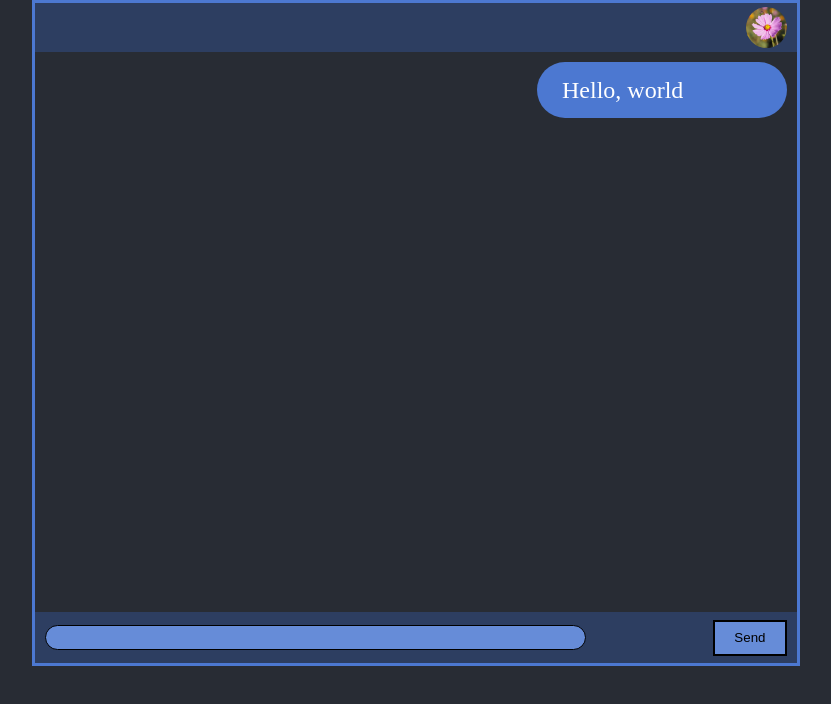
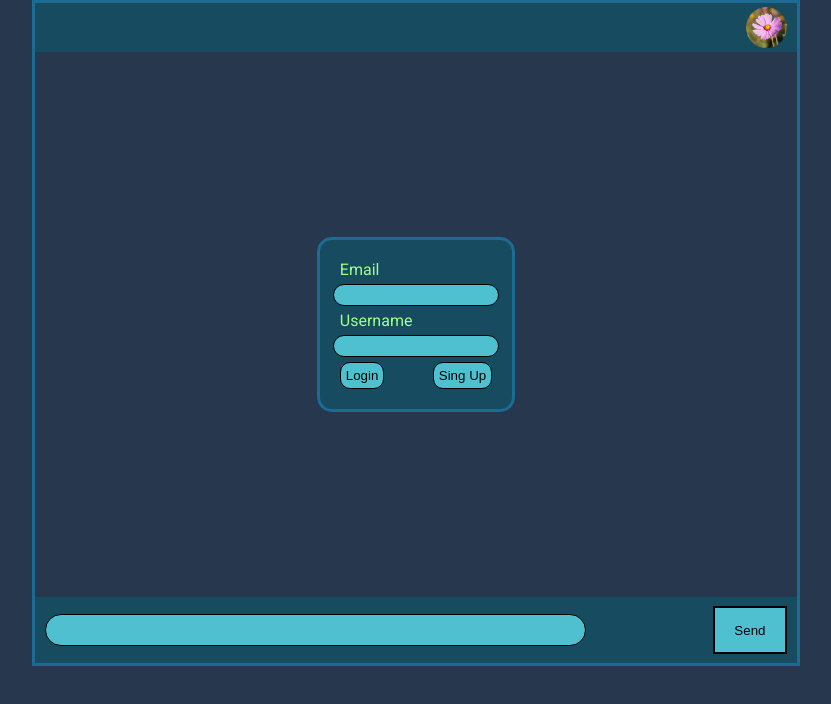
Before and after one commit to friadyaseen/chathub, a React (Create React App) app: page / in a window 1280 px wide. Shown: the top 704 px of the page, without its empty margins (224-1055 px from the left). Built offline with nearby package versions, Linux system fonts and the light colour scheme; no server answers; the database is empty.

Commit message:
ahhh changed alot firestore

```diff
--- a/package.json
+++ b/package.json
@@ -6,8 +6,10 @@
     "@testing-library/jest-dom": "^5.16.5",
     "@testing-library/react": "^13.4.0",
     "@testing-library/user-event": "^13.5.0",
+    "firebase": "^9.23.0",
     "react": "^18.2.0",
     "react-dom": "^18.2.0",
+    "react-firebase-hooks": "^5.1.1",
     "react-scripts": "5.0.1",
     "web-vitals": "^2.1.4"
   },
--- a/public/index.html
+++ b/public/index.html
@@ -1,20 +1,25 @@
 <!DOCTYPE html>
 <html lang="en">
+
 <head>
   <meta charset="utf-8" />
   <link rel="icon" href="%PUBLIC_URL%/favicon.ico" />
+  <link rel="preconnect" href="https://fonts.googleapis.com">
+  <link rel="preconnect" href="https://fonts.gstatic.com" crossorigin>
+  <link
+    href="https://fonts.googleapis.com/css2?family=Roboto:ital,wght@0,100;0,300;0,400;0,500;0,700;1,100;1,300;1,400;1,500;1,700&display=swap"
+    rel="stylesheet">
   <meta name="viewport" content="width=device-width, initial-scale=1" />
   <meta name="theme-color" content="#000000" />
-    <meta
-      name="description"
-      content="Web site created using create-react-app"
-    />
+  <meta name="description" content="Web site created using create-react-app" />
   <link rel="apple-touch-icon" href="%PUBLIC_URL%/logo192.png" />
   <link rel="manifest" href="%PUBLIC_URL%/manifest.json" />
   <title>Chat</title>
 </head>
+
 <body>
   <noscript>You need to enable JavaScript to run this app.</noscript>
   <div id="root"></div>
 </body>
+
 </html>
--- a/src/App.css
+++ b/src/App.css
@@ -1,14 +1,16 @@
 :root {
-    --back: #282c34;
-    --mess: #4c78d1;
-    --header:#2d3e61;
-    --textbox:#668cd8;
+    --back: #27374D;
+    --mess: #1B6B93;
+    --header: #164B60;
+    --textbox: #4FC0D0;
+    --green: #A2FF86;
 }
 
 body {
     background-color: var(--back);
     padding: 0;
     margin: 0;
+    font-family: 'Roboto', sans-serif;
 
 }
 
@@ -23,13 +25,9 @@ body {
     border: var(--mess) solid 3px;
 }
 
-.header, .footer {
-    height: 45px;
-}
-
 .header {
     background-color: var(--header);
-
+    height: 45px;
     padding: 2px 10px;
     display: flex;
     align-items: center;
@@ -41,33 +39,48 @@ body {
     margin-left: auto;
 }
 
+.h {
+    overflow: scroll;
+    overflow-x: hidden;
+    height: 545px;
+}
+
 .middle {
     display: flex;
     flex-direction: column;
     padding: 0px 10px;
-    min-height: 560px;
-    max-height: 560px;
+    overflow: hidden;
+    position: relative;
 }
 
 .messege-b {
     background-color: var(--mess);
-    width: 200px;
-    height: 50px;
+    width: auto;
+    max-width: 80%;
+    word-break: break-all;
+    min-height: 20px;
+    height: auto;
     display: flex;
     align-items: center;
-    padding: 3px 25px;
-    border-radius: 50px;
+    padding: 8px 12px;
+    border-radius: 18px;
     margin-top: 10px;
     margin-bottom: 10px;
 }
 
-#m{
+#m {
     margin-left: auto;
 }
 
+#u {
+    margin-right: auto;
+}
+
 .messege-b>p {
-    font-size: 24px;
+    margin: 0px;
+    font-size: 15px;
     color: white;
+    line-height: 20px;
 }
 
 
@@ -78,16 +91,23 @@ body {
     justify-content: space-between;
     align-items: center;
     padding: 3px 10px;
+    height: 60px;
+}
+
+input {
+    outline: none;
+    display: flex;
+    justify-content: flex-end;
+    flex-wrap: wrap;
+    background-color: var(--textbox);
+    border: black solid 1px;
+    color: white;
+    border-radius: 50px;
 }
 
 .textbox {
     width: 70%;
     height: 50%;
-    outline: none;
-    background-color: var(--textbox);
-    border: black solid 1px;
-    color: white;
-    border-radius: 50px;
     padding: 0px 10px;
 }
 
@@ -105,3 +125,61 @@ body {
 .send-btn:active {
     color: black;
 }
+
+.loginc,
+.login {
+    display: flex;
+    flex-direction: column;
+    justify-content: center;
+    align-items: center;
+}
+
+.loginc {
+    height: 545px;
+}
+
+.login {
+    max-width: 20%;
+    background-color: var(--header);
+    border: var(--mess) solid 3px;
+    border-radius: 15px;
+    padding: 20px;
+}
+
+label {
+    margin-right: auto;
+    margin-bottom: 5px;
+    color: var(--green);
+}
+
+.log-txt {
+    height: 20px;
+    width: 95%;
+    padding: 0px 10px;
+    margin-bottom: 5px;
+}
+
+.btn-c {
+    display: flex;
+    justify-content: space-between;
+    width: 100%;
+}
+
+.log-btn {
+    padding: 5px;
+    background-color: var(--textbox);
+    border: black solid 1px;
+    border-radius: 10px;
+}
+
+.log-btn:hover {
+    color: white;
+}
+
+.log-btn:active {
+    color: black;
+}
+
+.usere {
+    color: red;
+}
--- a/src/App.js
+++ /dev/null
@@ -1,18 +0,0 @@
-import './App.css';
-import Header from './Header'
-import Middle from './Middle'
-import Footer from './Footer'
-
-function App() {
-  return (
-    <div className='background'>
-      <div className='main'>
-      {Header()}
-      {Middle()}
-      {Footer()}
-      </div>
-    </div>
-  );
-}
-
-export default App;
--- /dev/null
+++ b/src/App.jsx
@@ -0,0 +1,127 @@
+import './App.css';
+import Header from './Header'
+import Middle from './Middle'
+import Footer from './Footer'
+
+import React, { useEffect, useState } from 'react';
+
+import { initializeApp } from "firebase/app";
+import { getFirestore, collection, addDoc, orderBy, query, onSnapshot, doc, getDocs, where } from "firebase/firestore";
+import 'firebase/firestore'
+import 'firebase/auth'
+
+
+
+const firebaseConfig = {
+  apiKey: "AIzaSyAG_OPmOnNF2D5hwhmhJeoKwPnV5XGj4po",
+  authDomain: "data-7f85e.firebaseapp.com",
+  databaseURL: "https://data-7f85e-default-rtdb.firebaseio.com",
+  projectId: "data-7f85e",
+  storageBucket: "data-7f85e.appspot.com",
+  messagingSenderId: "608100569615",
+  appId: "1:608100569615:web:7c8e268d3b45237ac1c97a",
+  measurementId: "G-MNL44MFR0H"
+};
+
+const db = getFirestore(initializeApp(firebaseConfig))
+let temp = [0];
+
+//ooooooooooooooooooooooooooooooooooooooooooooooooooooooooooooooooooooooooooooooooooooooooooooooooooooooooooooooooooooooooooo
+function App() {
+  let [messeges, setmesseges] = useState([]);
+  let [usere, setusere] = useState(false);
+  let [userc, setuserc] = useState({});
+  let [user, setuser] = useState(false)
+  let [username, setusername] = useState("")
+  let [email, setemail] = useState("")
+  let log = false;
+  //listen to the database for changes in messege collections
+  const q = query(collection(db, "messeges"), orderBy("createdAt"));
+  useEffect(() => {
+    onSnapshot(q, (querySnapshot) => {
+      const messeges = [];
+      querySnapshot.forEach((doc) => {
+        messeges.push(doc.data());
+      });
+      setmesseges(messeges)
+      temp[0] += 1;
+    });
+  }, [temp])
+
+  console.log("renderd")
+
+  function Login() {
+    return (<div className='loginc'>
+      <form onSubmit={loguser} className='login'>
+        {usere ? <label className='usere'>User alredy exists</label> : <></>}
+        <label>Email</label>
+        <input autoComplete="off" value={email} onChange={e => setemail(e.target.value)} type='email' className='log-txt'></input>
+        <label>Username</label>
+        <input autoComplete="off" value={username} onChange={e => setusername(e.target.value)} type='text' id='username' className='log-txt'></input>
+        <div className='btn-c'>
+          <button onClick={() => log = true} className='log-btn'>Login</button>
+          <button onClick={() => log = false} className='log-btn'>Sing Up</button>
+        </div>
+      </form>
+    </div>)
+  }
+
+  async function loguser(e) {
+    e.preventDefault()
+    if (username !== "" && email !== "") {
+      if (log) {
+        console.log("logged")
+        const userSnapshot = await checkuser()
+        userSnapshot.forEach(doc => {
+          setuserc({
+            email: doc.data().email,
+            username: doc.data().username,
+            id: doc.data().id
+          })})
+//////////////////////////////////////////////////////////////////////////////////////////////////////////////////////////
+
+        setuser(true)
+      }
+      else {
+        const userSnapshot = await checkuser()
+
+        if (!userSnapshot.empty) {
+          setusere(true)
+        } else {
+          setusere(false)
+          let temp1 = username
+          let temp2 = email
+          setusername("")
+          setemail("")
+          const deccref = await addDoc(collection(db, 'users'), {
+            username: temp1,
+            email: temp2,
+            id: crypto.randomUUID()
+          })
+        }
+      }
+    }
+  }
+
+  async function checkuser() {
+    const userRef = collection(db, "users");
+
+    const q = query(userRef, where("email", "==", email));
+
+    return await getDocs(q);
+  }
+  return (
+    <div className='background'>
+      {user}
+      <div className='main'>
+        <Header />
+        {user ? <Middle messeges={messeges} /> : Login()}
+        <Footer db={db} />
+      </div>
+    </div>
+  );
+}
+
+
+
+export default App;
--- a/src/Footer.js
+++ /dev/null
@@ -1,14 +0,0 @@
-import { useState } from "react";
-
-export default function Footer() {
-    let [Mes, setMes] = useState()
-
-    return(
-        <>
-        <div className="footer">
-            <input type="text" className="textbox" value={Mes} onChange={e => setMes(e.body)}></input>
-            <button className="send-btn">Send</button>
-        </div>
-        </>
-    )
-}
--- /dev/null
+++ b/src/Footer.jsx
@@ -0,0 +1,29 @@
+import { useState } from "react";
+import { serverTimestamp } from "firebase/firestore";
+import { addDoc, collection } from "firebase/firestore";
+
+export default function Footer({ db }) {
+    let [Mes, setMes] = useState("")
+    async function handlesumbit(e) {
+        e.preventDefault()
+        if (Mes !== "") {
+            let temp = Mes
+            setMes("")
+            const deccref = await addDoc(collection(db, 'messeges'),{
+                text:temp,
+                createdAt: serverTimestamp(),
+                uid: 1010,
+                id: crypto.randomUUID()
+            })
+
+        }
+    }
+    return (
+        <>
+            <form onSubmit={handlesumbit} className="footer">
+                <input type="text" className="textbox" value={Mes} onChange={e => setMes(e.target.value)}></input>
+                <button className="send-btn">Send</button>
+            </form>
+        </>
+    )
+}
--- a/src/Middle.js
+++ /dev/null
@@ -1,21 +0,0 @@
-import { useState } from "react";
-
-export default function Middle() {
-    let [userid, setuserid] = useState(0)
-    let [M, setM] = useState([{ user_id: 0, username: "frey", m: "Hello, world" }, { user_id: 1, username: "ad", m: "World, Hello" }, { user_id: 0, username: "frey", m: "Hello, world" }, { user_id: 1, username: "ad", m: "World, Hello" }, { user_id: 0, username: "frey", m: "Hello, world" }, { user_id: 1, username: "ad", m: "World, Hello" }, { user_id: 0, username: "frey", m: "Hello, world" }, { user_id: 1, username: "ad", m: "World, Hello" }]);
-    return (
-        <div className="middle">
-            <div id={checkuser(M[0].user_id, userid)} className="messege-b">
-                <p className="messege">{M[0].m}</p>
-            </div>
-        </div>
-    );
-}
-
-function checkuser(usid, userid) {
-    if (usid === userid) {
-        return 'm'
-    } else {
-        return 'u'
-    }
-}
--- /dev/null
+++ b/src/Middle.jsx
@@ -0,0 +1,23 @@
+export default function Middle({ messeges }) {
+    return (
+        <div className="h">
+            <div className="middle">
+                {messeges.map((msg) => {
+                    return (
+                        <div key={msg.id} id={checkuser(msg.uid)} className="messege-b">
+                            <p className="messege">{msg.text}</p>
+                        </div>
+                    )
+                })}
+            </div>
+        </div>
+    );
+}
+
+function checkuser(usid) {
+    if (usid === 1010) {
+        return 'm'
+    } else {
+        return 'u'
+    }
+}
--- a/src/index.js
+++ b/src/index.jsx
@@ -4,7 +4,5 @@ import App from './App';
 
 const root = ReactDOM.createRoot(document.getElementById('root'));
 root.render(
-  <React.StrictMode>
     <App />
-  </React.StrictMode>
 );
```
Also changed, not shown: src/Header.jsx (renamed from src/Header.js), src/setupTests.jsx (renamed from src/setupTests.js), 2 other files (tests, documents, lock files or other folders). Lines whose indentation alone changed are shown as unchanged.
